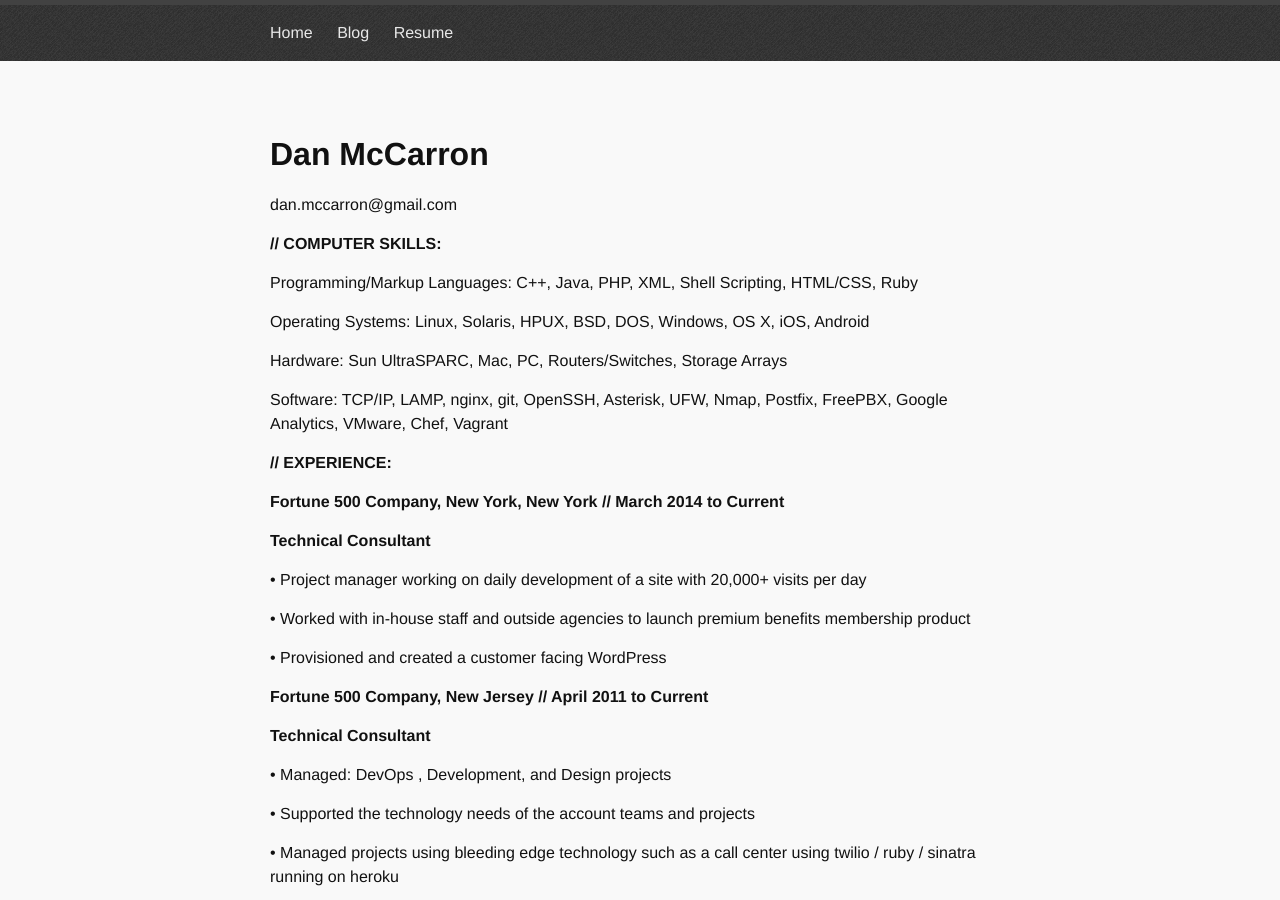
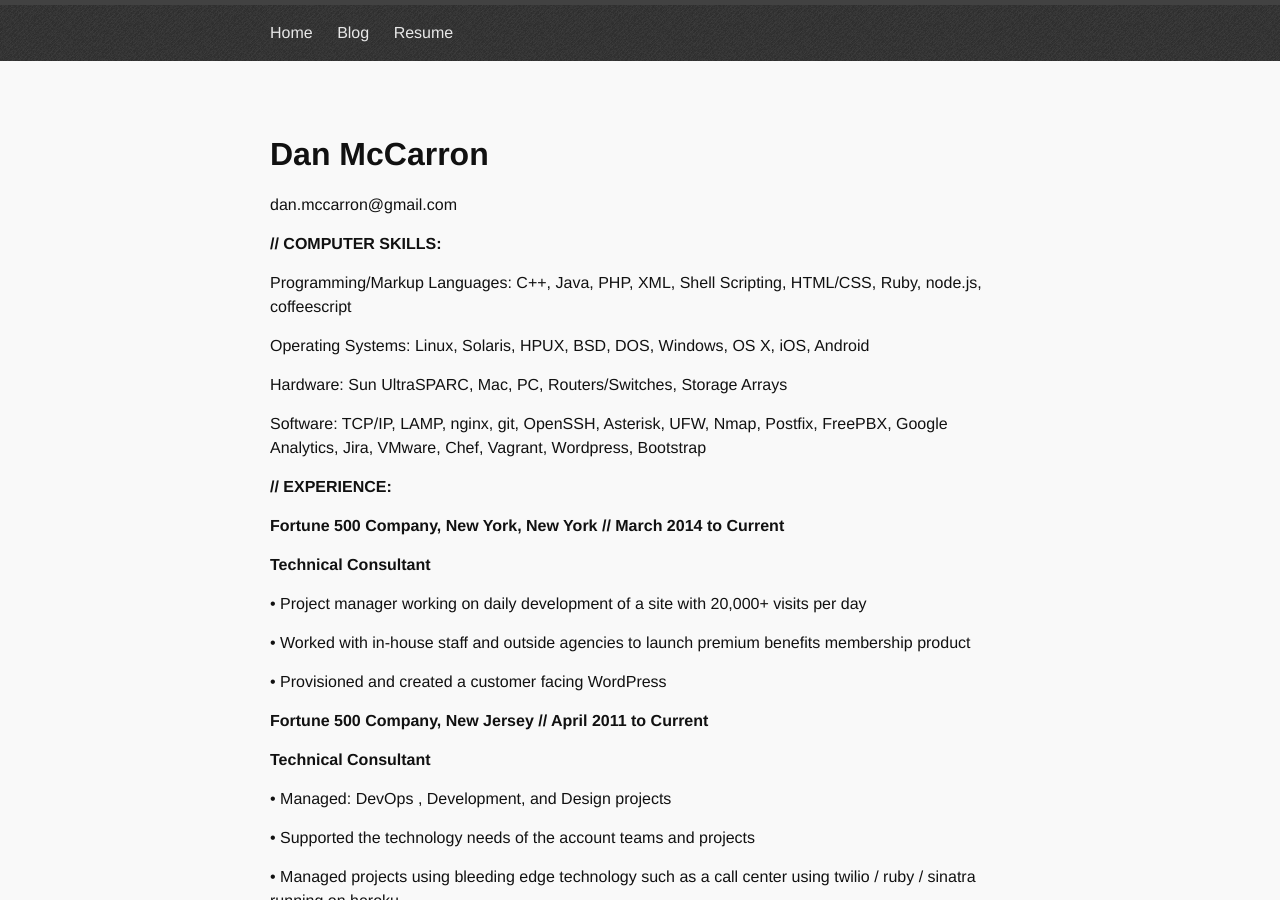
Before and after one commit to mccarrond/mccarrond.github.io, a Jekyll site: the page built from resume.md, in a window 1280 px wide and 900 px high. Built offline with Jekyll 4.4.1, drawn with Linux system fonts in a browser that asks for light colours.

Commit message:
Update resume.md

```diff
--- a/resume.md
+++ b/resume.md
@@ -12,13 +12,13 @@ dan.mccarron@gmail.com
 
 <b> // COMPUTER SKILLS: </b>
 
-Programming/Markup Languages: C++, Java, PHP, XML, Shell Scripting, HTML/CSS, Ruby
+Programming/Markup Languages: C++, Java, PHP, XML, Shell Scripting, HTML/CSS, Ruby, node.js, coffeescript
 
 Operating Systems: Linux, Solaris, HPUX, BSD, DOS, Windows, OS X, iOS, Android
 
 Hardware: Sun UltraSPARC, Mac, PC, Routers/Switches, Storage Arrays
 
-Software: TCP/IP, LAMP, nginx, git, OpenSSH, Asterisk, UFW, Nmap, Postfix, FreePBX, Google Analytics, VMware, Chef, Vagrant
+Software: TCP/IP, LAMP, nginx, git, OpenSSH, Asterisk, UFW, Nmap, Postfix, FreePBX, Google Analytics, Jira, VMware, Chef, Vagrant, Wordpress, Bootstrap
 
 <b> // EXPERIENCE: </b>
 
```
